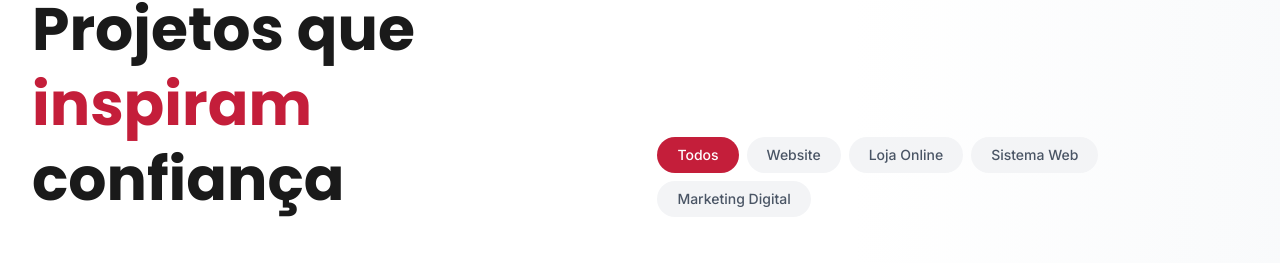
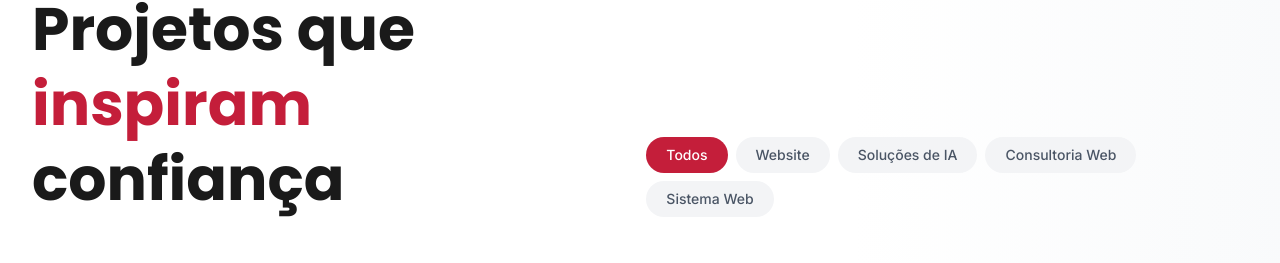
Before and after one commit to mvttinif/art-network-consult-website, a React (Vite) app: page / in a window 1280 px wide. Shown: the part 2405-2668 px from the top of the page. Built offline with nearby package versions, Linux system fonts and the light colour scheme.

Commit message:
filtros de portfolio

```diff
--- a/src/components/sections/Portfolio.jsx
+++ b/src/components/sections/Portfolio.jsx
@@ -4,7 +4,7 @@ import { useInView } from 'react-intersection-observer';
 import { portfolioItems } from '../../data/portfolio';
 import { HiArrowRight } from 'react-icons/hi';
 
-const categories = ['Todos', 'Website', 'Loja Online', 'Sistema Web', 'Marketing Digital'];
+const categories = ['Todos', 'Website', 'Soluções de IA', 'Consultoria Web', 'Sistema Web'];
 
 const PortfolioCard = ({ item, index }) => {
   const [isHovered, setIsHovered] = useState(false);
```
